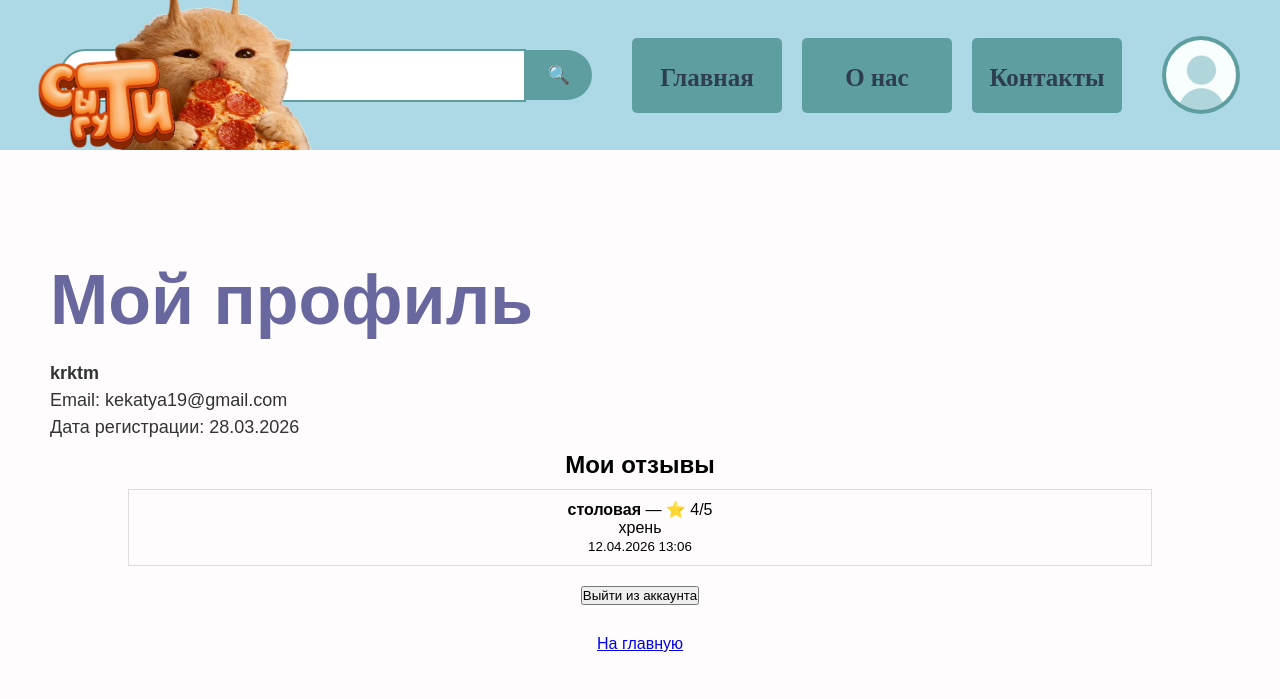
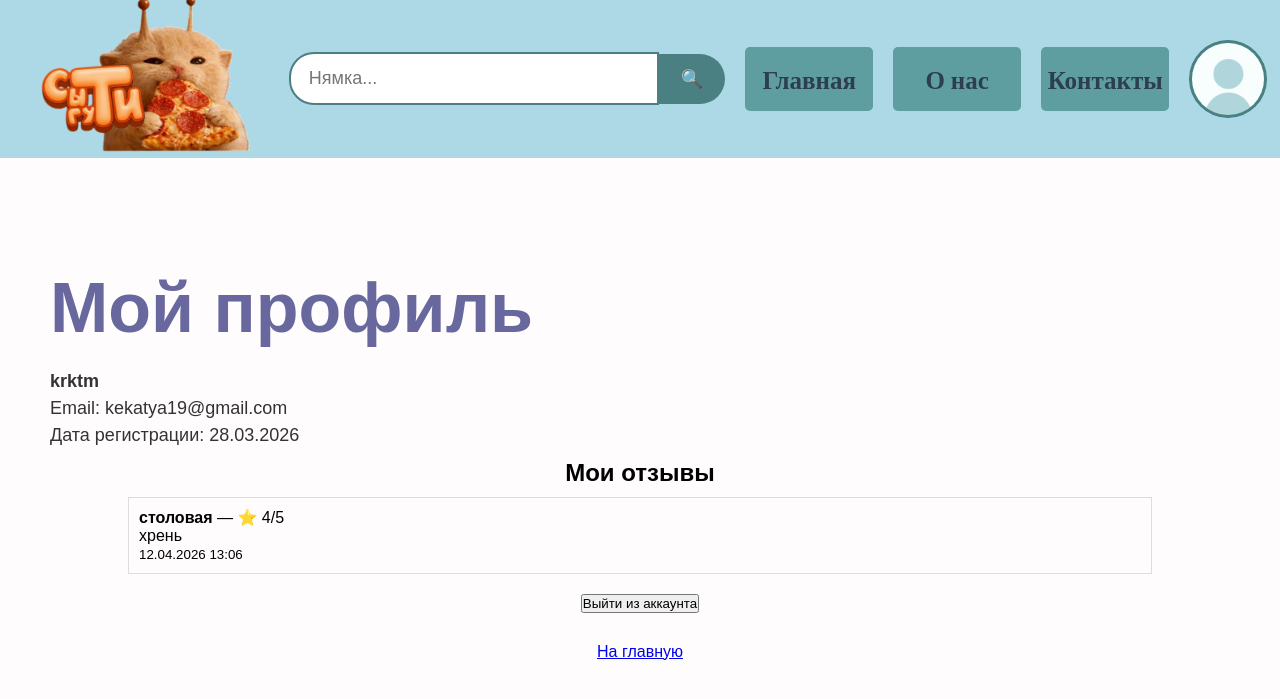
Before and after one commit to krktmmm/eda_trpo, a Django app: page /register/profile/ in a window 1280 px wide. Shown: the top 699 px of the page. Run offline with Django 5.2, Linux system fonts and the light colour scheme; a user stored in the database is signed in; data comes from the database, SQL or seed files in the repository; both versions use the stored data as it was after the commit.

Commit message:
feat: улучшен дизайн главной страницы и добавлена адаптация меню

```diff
--- a/static/style.css
+++ b/static/style.css
@@ -17,90 +23,64 @@ img {
 body {
     background-color: #fefcfc;        /* Цвет фона страницы */
     font-family: Arial;                 /* Шрифт для всего текста на странице */
-    text-align: center;                 /* Выравнивание по центру */
     overflow-x: hidden;                 /* Запрещаем горизонтальный скролл */
 }
 
 /* СТИЛИ ДЛЯ ЗАГОЛОВКА h1 */
 h1 {
-    color: rgb(1, 1, 18);        /* Цвет заголовка */
+    color: #010112;        /* Цвет заголовка */
     margin-top: 100px;                   /* Отступ сверху*/
 }
 
 /* ШАПКА САЙТА */
 .navigation {
     background-color: #ADD8E6;        /* Цвет фона шапки */
-    padding: 0;                 /* вертикальные отступы */
+    padding: 1%;                 /* вертикальные отступы */
     width: 100%;                        /* На всю ширину окна */
     overflow: hidden;                 /* Запрещаем горизонтальную прокрутку */
-    position: relative;                 /* Родитель для абсолютного логотипа */
-}
-
-/* ========== ЛОГОТИП — НЕЗАВИСИМЫЙ ========== */
-.logo {
-    position: absolute;
-    left: 0;                         /* Отступ слева */
-    top: 50%;                           /* Центрируем по вертикали */
-    transform: translateY(-50%);        /* Точное центрирование */
-    z-index: 2;                        /* Чтобы был поверх других элементов */
 }
 
 .logo img {
-    height: 340px;                       /* Размер логотипа */
+    height: clamp(80px, 20vw, 340px);   /* Размер логотипа */
     width: auto;                        /* Ширина автоматически */
     object-fit: contain;                /* Сохраняем пропорции */
-    display: block;
 }
 
 /* КНОПКИ */
 .panel {
-    display: flex;                      /* FLEX - элементы встают в ряд */
-    justify-content: space-between;
-    align-items: center;                /* Выравниваем все кнопки по центру по вертикали */
-    max-width: 1200px;                  /* Максимальная ширина контейнера */
-    height: 150px;
-    margin: 0 auto;                     /* Центрируем контейнер */
-    gap: 20px;                          /* Расстояние между элементами */
-    position: relative;
-    z-index: 1;                         /* Кнопки под логотипом */
+    display: flex;                    /* В ряд */
+    justify-content: space-between;   /* Раздвигает элементы */
+    align-items: center;              /* Вертикальное выравнивание по центру */
+    height: 132px;                    /* Высота панели */
+    margin: 0 auto;                   /* Центрирование по горизонтали */
 }
 
 /* ПОИСКОВАЯ СТРОКА */
 .search {
-    display: flex;
-    align-items: center;
-    justify-content: center;
-    flex: 1 1 auto;
-    max-width: 600px;
-    margin: 0 20px;
+    display: flex;                    /* Включаем flex */
+    align-items: center;              /* Вертикальное выравнивание */
+    justify-content: center;          /* Горизонтальное выравнивание */
+    flex: 1 1 auto;                   /* Может растягиваться и сжиматься */
+    max-width: 600px;                 /* Не шире 600px */
+    margin: 0 20px;                   /* Отступы слева и справа по 20px */
 }
 
 .search input {
     width: 100%;
     padding: 14px 18px;
-    border: 2px solid #5F9EA0;
+    border: 2px solid #4b8082;
     border-radius: 25px 0 0 25px;
     font-size: 18px;
     outline: none;
     font-family: Arial;
 }
-
-.search input:focus {
-    border-color: #4b8082;
-    box-shadow: 0 0 5px rgba(75, 128, 130, 0.5);
-}
-
+/* КНОПКА ПОИСКА */
 .search button {
     padding: 14px 22px;
     border-radius: 0 25px 25px 0;
     border: none;
-    background-color: #5F9EA0;
+    background-color: #4b8082;
     cursor: pointer;
-    transition: 0.3s;
-}
-
-.search button:hover {
-    background-color: #4b8082;
 }
 
 .search button span {
@@ -122,8 +102,8 @@ h1 {
     background-color: #5F9EA0;        /* Цвет фона кнопок */
     text-decoration: none;              /* Убираем подчеркивание у ссылок */
     color: #2c3e50;
-    width: 150px;                       /* Фиксированная ширина */
-    height: 75px;
+    width: clamp(80px, 10vw, 150px);   /* мин 80px, идеально 10% от ширины окна, макс 150px */
+    height: clamp(40px, 5vw, 75px);    /* мин 40px, идеально 5% от ширины окна, макс 75px */
     border-radius: 5px;                 /* Скругление углов - 5 пикселей */
     /* расположение */
     display: flex;                      /* Кнопки в ряд, но можно задавать размеры */
@@ -139,26 +119,27 @@ h1 {
 /* КНОПКА ПРОФИЛЯ */
 .panel .profile {
     background-color: #5F9EA0;
-    text-decoration: none;
-    color: #2c3e50;
     width: 78px;                        /* Ширина */
     height: 78px;                       /* Высота */
     border-radius: 50%;                 /* Скругление 50% = круг */
     /* Выравнивание содержимого */
+    margin-left: 20px;                  /* Отступ между меню и профилем */
     display: flex;
     align-items: center;                /* Центрируем иконку по вертикали */
     justify-content: center;            /* Центрируем иконку по горизонтали */
     overflow: hidden;                   /* Обрезаем всё, что выходит за пределы круга */
     flex-shrink: 0;                     /* Запрещаем сжатие */
     transition: 0.3s;
-    margin-left: 20px;                  /* Отступ между меню и профилем */
+
 }
 /* КАРТИНКА ПРОФИЛЯ */
 .panel .profile img {
-    width: 90%;
-    height: 90%;
+    width: 100%;
+    height: 100%;
     border-radius: 50%;                 /* Обрезаем по кругу */
     object-fit: cover;                  /* Сохраняем пропорции */
+    border: 3px solid #4b8082;        /* обводка */
+    box-sizing: border-box;  /* чтобы рамка не увеличивала размер */
 }
 
 /* ЭФФЕКТ ПРИ НАВЕДЕНИИ */
--- a/users/templates/users/profile.html
+++ b/users/templates/users/profile.html
@@ -2,33 +2,47 @@
 <html lang="ru">
 <head>
     <meta charset="UTF-8">
-    <title>Мой профиль | СытГУТИ 🍔</title>
+    <title>СытГУТИ</title>
     <link rel="stylesheet" href="/static/style.css">
 </head>
 <body>
-
-<!-- ШАПКА -->
+    <!-- ШАПКА САЙТА -->
     <div class="navigation">
+        <!-- КНОПКИ -->
+        <div class="panel">
+            <!-- ЛОГОТИП -->
             <div class="logo">
                 <img src="/static/images/log.png" alt="Логотип">
             </div>
-    <div class="panel">
+            <!-- ПОИСКОВАЯ СТРОКА -->
             <div class="search">
-            <input type="text" placeholder="Поиск...">
-            <button><span>🔍</span></button>
+                <input type="text" placeholder="Нямка...">
+                <button>
+                    <span>🔍</span>
+                </button>
             </div>
+
+            <!-- МЕНЮ -->
             <div class="menu">
                 <a href="/">Главная</a>
                 <a href="#">О нас</a>
                 <a href="#">Контакты</a>
             </div>
+
+            <!-- ПРОФИЛЬ -->
+            {% if user.is_authenticated %}
                 <a href="/register/profile/" class="profile">
                     <img src="/static/images/avatar.jpg" alt="Профиль">
                 </a>
+            {% else %}
+                <a href="/accounts/login/" class="profile">
+                    <img src="/static/images/avatar.jpg" alt="Войти">
+                </a>
+            {% endif %}
         </div>
     </div>
 
-<!-- ПРОФИЛЬ -->
+    <!-- ПРОФИЛЬ ПОЛЬЗОВАТЕЛЯ -->
     <div class="greeting">
         <h1>Мой профиль</h1>
         <p><strong>{{ user.username }}</strong></p>
```
Also changed, not shown: other parts of static/style.css (+63 -1 lines), places/templates/places/place_list.html (+5 -6 lines), static/register_style.css (+5 -5 lines), db.sqlite3, static/images/1.jpg (added), static/images/i.png (added), static/images/lupa.png (added). Lines whose indentation alone changed are shown as unchanged.
